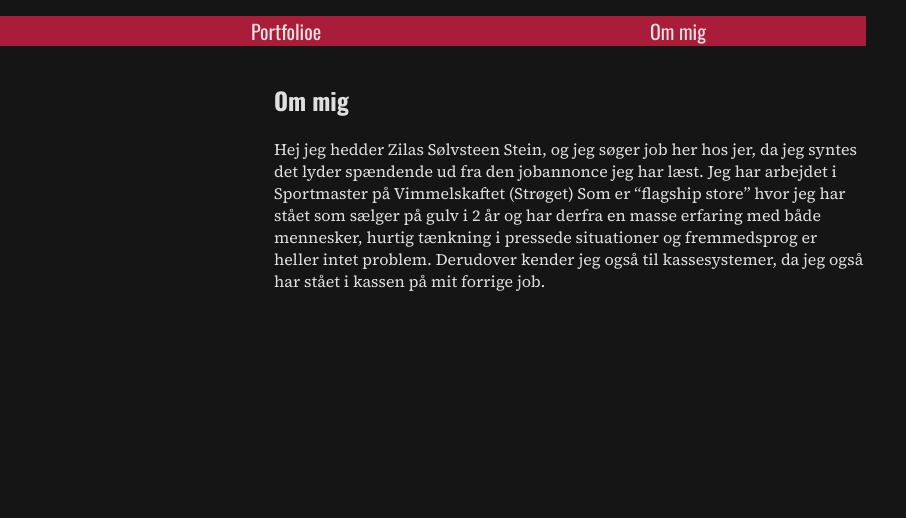
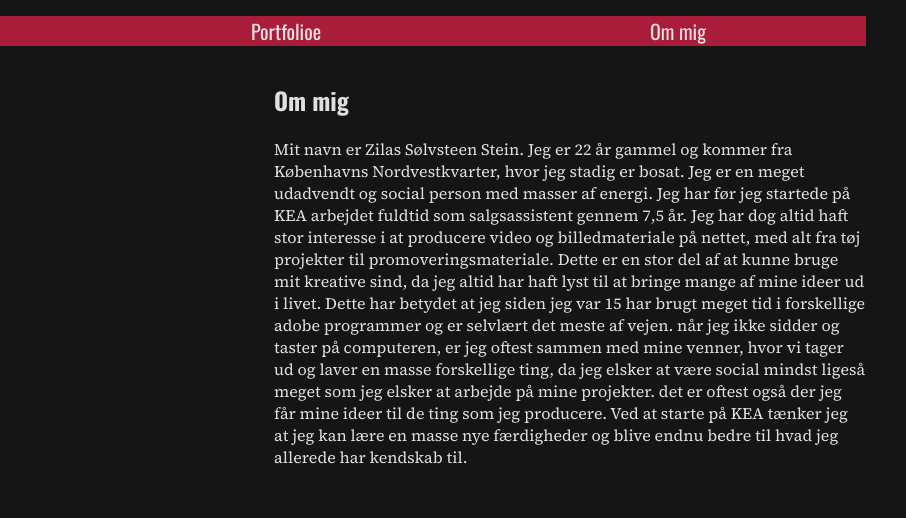
Before and after one commit to SteinDenStore/portfolioe_eksamen, a plain HTML site: page om_mig.html in a window 1280 px wide. Shown: the top 518 px of the page, 374-1280 px from the left. Drawn offline with Linux system fonts and the light colour scheme.

Commit message:
ændring i om mig og teskt størresle på index side

```diff
--- a/css/layout.css
+++ b/css/layout.css
@@ -85,7 +85,7 @@
     color: #eeee;
   }
   .forside_p {
-    font-size: 200%;
+    font-size: 170%;
   }
   .footer_portefolie {
     margin-top: 50px;
--- a/om_mig.html
+++ b/om_mig.html
@@ -37,14 +37,23 @@
         <div>
           <h2>Om mig</h2>
           <p>
-            Hej jeg hedder Zilas Sølvsteen Stein, og jeg søger job her hos jer,
-            da jeg syntes det lyder spændende ud fra den jobannonce jeg har
-            læst. Jeg har arbejdet i Sportmaster på Vimmelskaftet (Strøget) Som
-            er “flagship store” hvor jeg har stået som sælger på gulv i 2 år og
-            har derfra en masse erfaring med både mennesker, hurtig tænkning i
-            pressede situationer og fremmedsprog er heller intet problem.
-            Derudover kender jeg også til kassesystemer, da jeg også har stået i
-            kassen på mit forrige job.
+            Mit navn er Zilas Sølvsteen Stein. Jeg er 22 år gammel og kommer fra
+            Københavns Nordvestkvarter, hvor jeg stadig er bosat. Jeg er en
+            meget udadvendt og social person med masser af energi. Jeg har før
+            jeg startede på KEA arbejdet fuldtid som salgsassistent gennem 7,5
+            år. Jeg har dog altid haft stor interesse i at producere video og
+            billedmateriale på nettet, med alt fra tøj projekter til
+            promoveringsmateriale. Dette er en stor del af at kunne bruge mit
+            kreative sind, da jeg altid har haft lyst til at bringe mange af
+            mine ideer ud i livet. Dette har betydet at jeg siden jeg var 15 har
+            brugt meget tid i forskellige adobe programmer og er selvlært det
+            meste af vejen. når jeg ikke sidder og taster på computeren, er jeg
+            oftest sammen med mine venner, hvor vi tager ud og laver en masse
+            forskellige ting, da jeg elsker at være social mindst ligeså meget
+            som jeg elsker at arbejde på mine projekter. det er oftest også der
+            jeg får mine ideer til de ting som jeg producere. Ved at starte på
+            KEA tænker jeg at jeg kan lære en masse nye færdigheder og blive
+            endnu bedre til hvad jeg allerede har kendskab til.
           </p>
         </div>
       </section>
```
